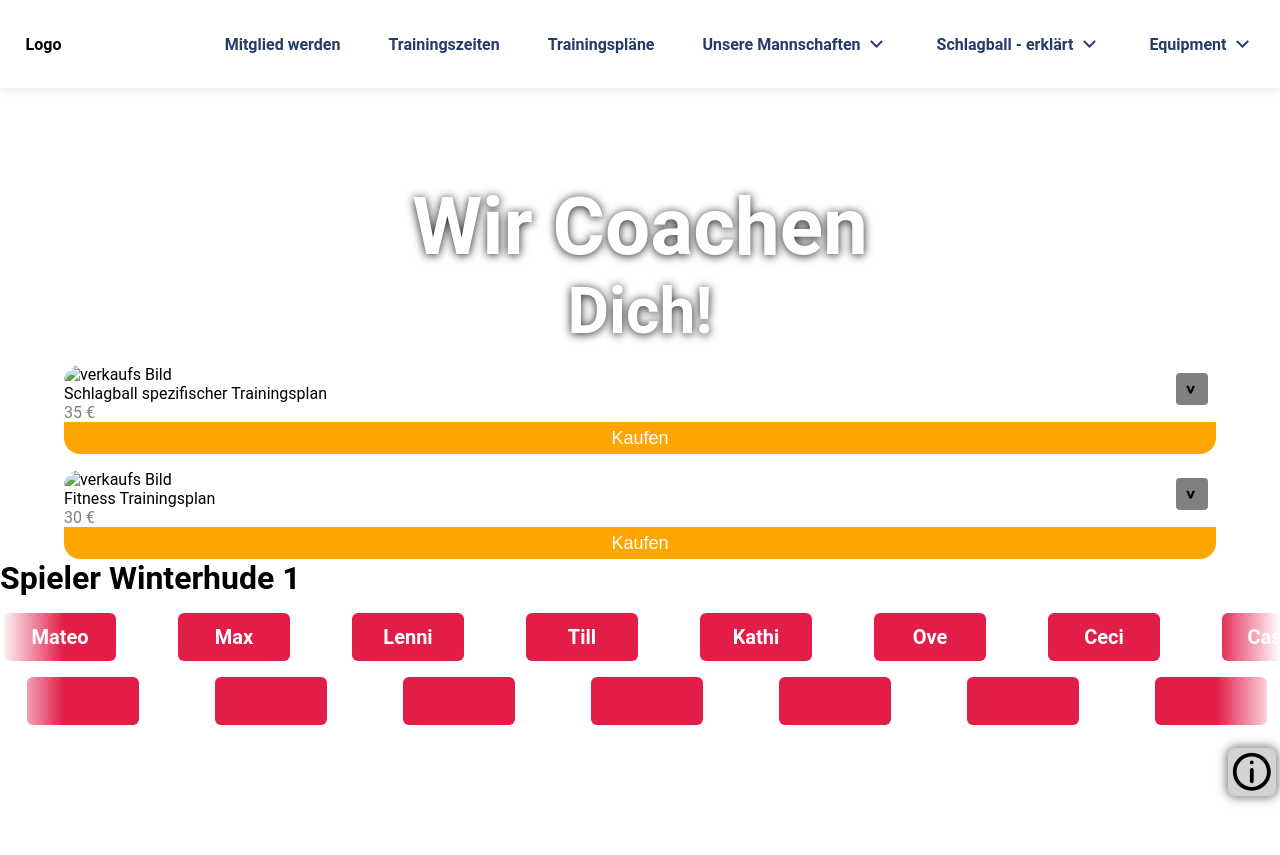
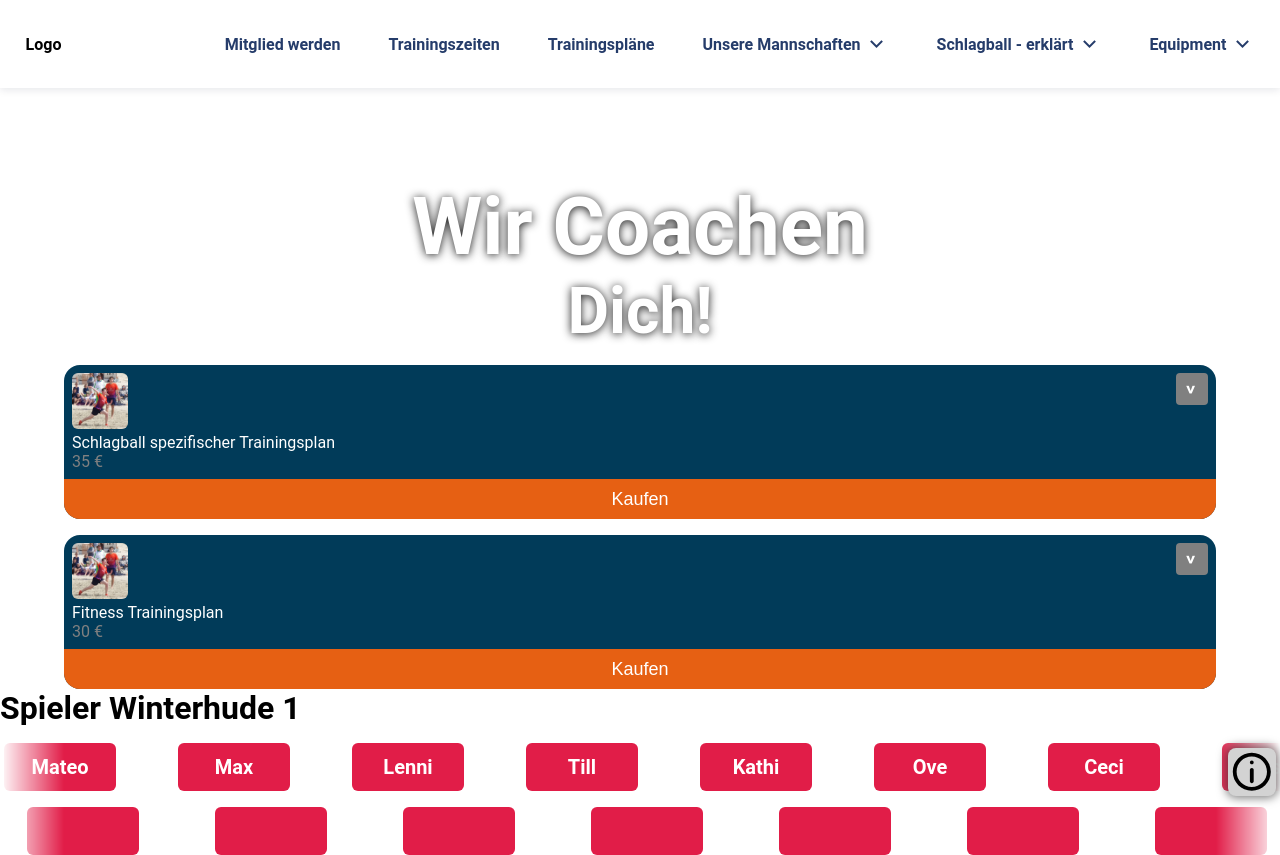
Before and after one commit to casimanodes/test, a website: page public/trainingspläne.html in a window 1280 px wide. Before the commit the page ends 800 px from the top, so only its background shows below. Drawn offline with nearby package versions, Linux system fonts and the light colour scheme.

Commit message:
trainingspläne design

```diff
--- a/css/trainingspläne.css
+++ b/css/trainingspläne.css
@@ -1,20 +1,29 @@
+*{
+    margin: 0;
+    padding: 0;
+    box-sizing: border-box;
+
+}
+
 .coaching{
     position: relative;
     left:50%;
     transform: translate(-50%);
-    background-color:#fff;
-    padding: 0 ;
     margin-top: 1rem;
     border-radius: 1rem;
     display: flex;
     flex-direction: column;
     width: 90%;
     z-index: var(--z-index-top-ebene);
-    color: black;
     /* border: solid #fff 1px; */
     overflow: hidden;
+    /* border: solid rgb(230, 96, 19) 2px; */
+    background-color: #013b59;
 }
-.coaching .inline .sell_img img{
+.coaching p{
+    color: white
+}
+.coaching .sell_container .sell_img img{
     position: relative;
     width: 3.5rem;
     height: 3.5rem;
@@ -22,40 +31,46 @@
     border-radius: 6px;
 
 }
-.sell_img{
-    margin-right: 0.5rem;
-}
-.coaching .inline .reverse_inline{
+
+.sell_container{
     display: flex;
     flex-direction: column;
+    padding: 0.5rem;
+    color: #fff;
 }
-.sell_price{
+
+.sell_img{
+    display: flex;
+    flex-direction: row;
+    justify-content: space-between;
+}
+.sell_container_text{
+    padding-top: 0.25rem;
+}
+p.sell_price{
     color: grey;
     font-size: 1rem;
 }
 
 button.checkout {
     position: relative;
-    height: 2rem;
+    height: 2.5rem;
     width: 100%;
     left: 0;
     bottom: 0;
     display: flex;
     justify-content: center;
     align-items: center;
-    background-color: orange;
+    background-color: rgb(230, 96, 19);
     color: white;
     font-size:1.125rem ;
     border: none;
 }
 
 .produkt_beschreibung{
-    position: absolute;
-    top: 0.5rem;
-    right: 0.5rem;
+    position: relative;
     width: 2rem;
     height: 2rem;
-    margin-top: auto;
     font-size: 1.125rem;
     font-weight: 700;
     background-color: grey;
--- a/public/trainingspläne.html
+++ b/public/trainingspläne.html
@@ -196,15 +196,15 @@
     </div>
     <!-- Produkt 1  -->
     <div class="coaching">
-        <div class="inline">
+        <div class="sell_container">
             <div class="sell_img">
-                <img src="../../schlagball-react/src/components/images/cassio_wurf.jpg" alt="verkaufs Bild">
+                <img src="../bilder/cassio_wurf.jpg" alt="verkaufs Bild">
+                <div class="produkt_beschreibung"><p>></p></div>
             </div>
-            <div class="reverse_inline">
+            <div class="sell_container_text">
                 <p class="sell_title">Schlagball spezifischer Trainingsplan </p>
                 <p class="sell_price">35 €</p>
             </div>
-            <div class="produkt_beschreibung"><p>></p></div>
         </div>
         <div class="beschreibung"><p>Lorem ipsum dolor sit amet consectetur adipisicing elit. Temporibus, voluptatibus!</p></div>
 
@@ -214,15 +214,15 @@
     </div>
     <!-- produkt 2  -->
     <div class="coaching">
-        <div class="inline">
+        <div class="sell_container">
             <div class="sell_img">
-                <img src="../../schlagball-react/src/components/images/cassio_wurf.jpg" alt="verkaufs Bild">
+                <img src="../bilder/cassio_wurf.jpg" alt="verkaufs Bild">
+                <div class="produkt_beschreibung"><p>></p></div>
             </div>
-            <div class="reverse_inline">
-                <p class="sell_title">Fitness  Trainingsplan </p>
+            <div class="sell_container_text">
+                <p class="sell_title">Fitness Trainingsplan </p>
                 <p class="sell_price">30 €</p>
             </div>
-            <div class="produkt_beschreibung"><p>></p></div>
         </div>
         <div class="beschreibung"><p>Lorem ipsum dolor sit amet consectetur adipisicing elit. Temporibus, voluptatibus!</p></div>
 
@@ -233,7 +233,7 @@
 
     </main>
 
-
+<div class="wrapper_container">
     <h3>Spieler Winterhude 1</h3>
     <div class="wrapper">
         <div class="itemLeft item1"><a href="#">Cassio</a></div>
@@ -255,7 +255,7 @@
         <div class="itemRight item7"></div>
         <div class="itemRight item8"></div>
       </div>
-
+</div>
 
 
 
```
